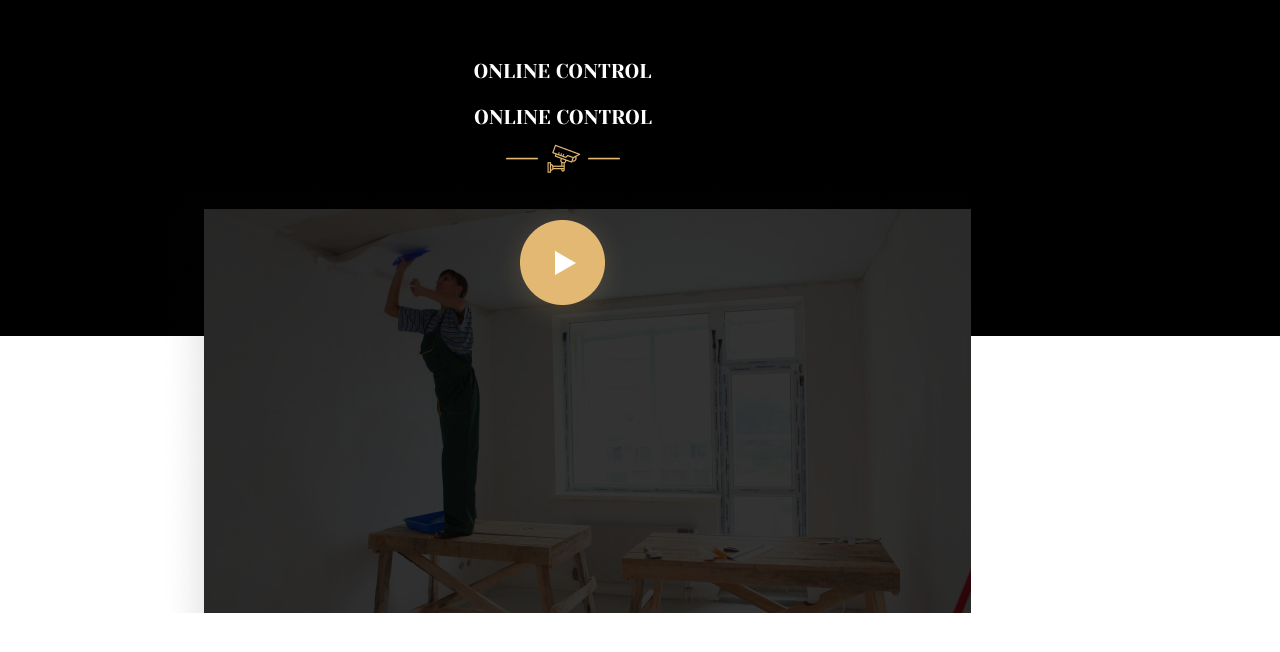
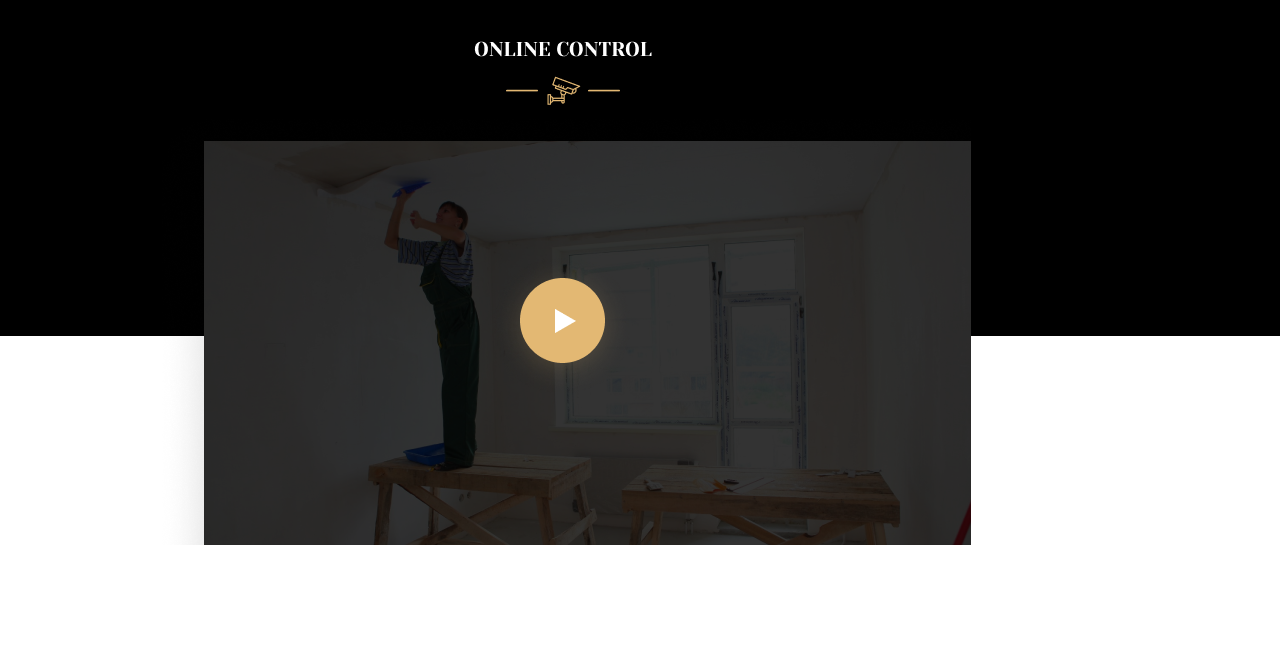
Before and after one commit to KristinaRev/repair-landing-page, a plain HTML site: page layout.html in a window 1280 px wide. Shown: the part 1528-2180 px from the top of the page. Drawn offline with Linux system fonts and the light colour scheme.

Commit message:
some changes

```diff
--- a/layout.css
+++ b/layout.css
@@ -169,6 +169,7 @@ body * {
 .item:hover {
     color: #E3B873;
     text-decoration-line: underline;
+    cursor: pointer;
 }
 
 .parts {
@@ -272,13 +273,13 @@ body * {
 .video {
     background-image: url(images/video.png);
     width: 817px;
-    /*display: flex;
-    align-items: center;*/
+    display: flex;
+    align-items: center;
+    justify-content: center;
     height: 434px;
 }
 
-.play {
-    text-align: center;
-    right: 408.5px;
-    top: 174px;
+
+.play:hover {
+    cursor: pointer;
 }
--- a/layout.html
+++ b/layout.html
@@ -102,12 +102,12 @@
         </section>
 
         <section class="third-section">
-            <h3 class="online-control">online control</h3>
+
         <div class="camera">
             <img src="images/camera.png" alt="camera">
         </div>
         <div class="video">
-                <p class="play"><img src="images/play.png" alt="click to play"></p>
+                <div class="play"><img src="images/play.png" alt="click to play"></div>
             </div>
 
 
```
